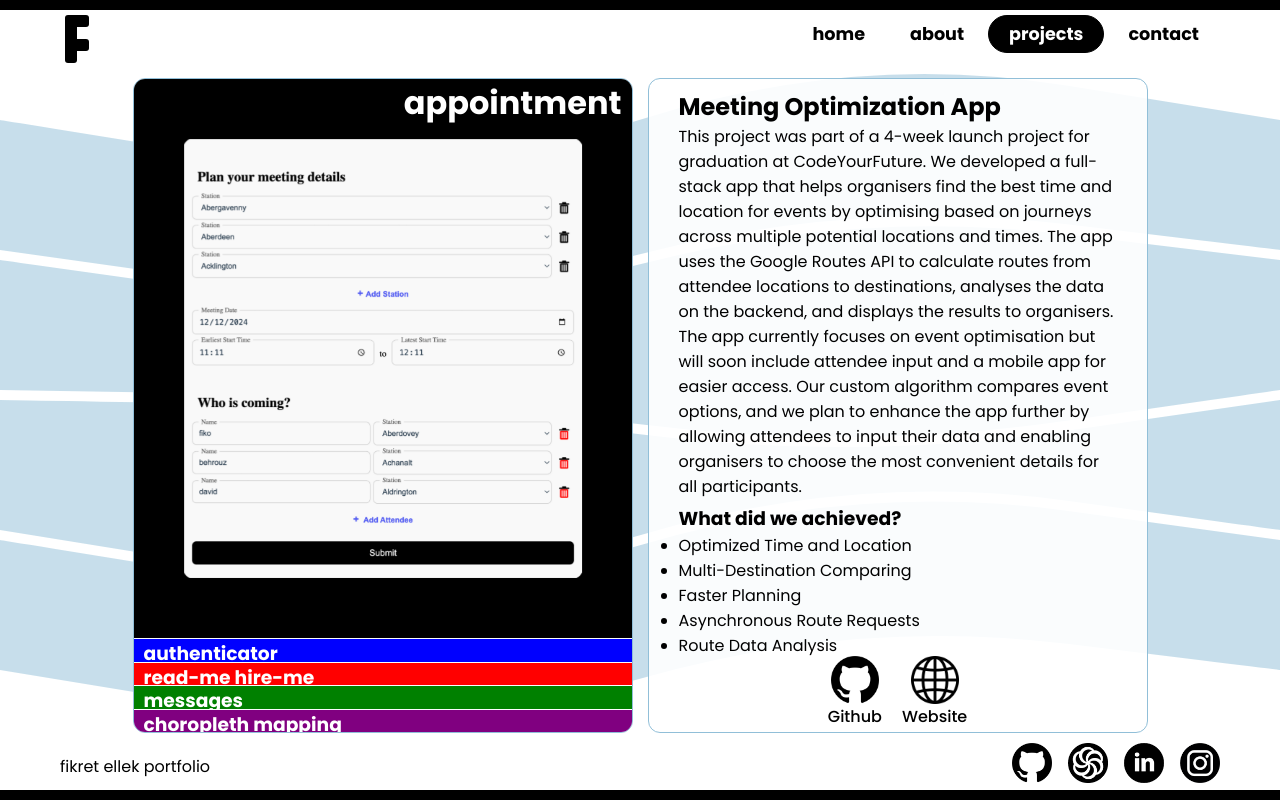
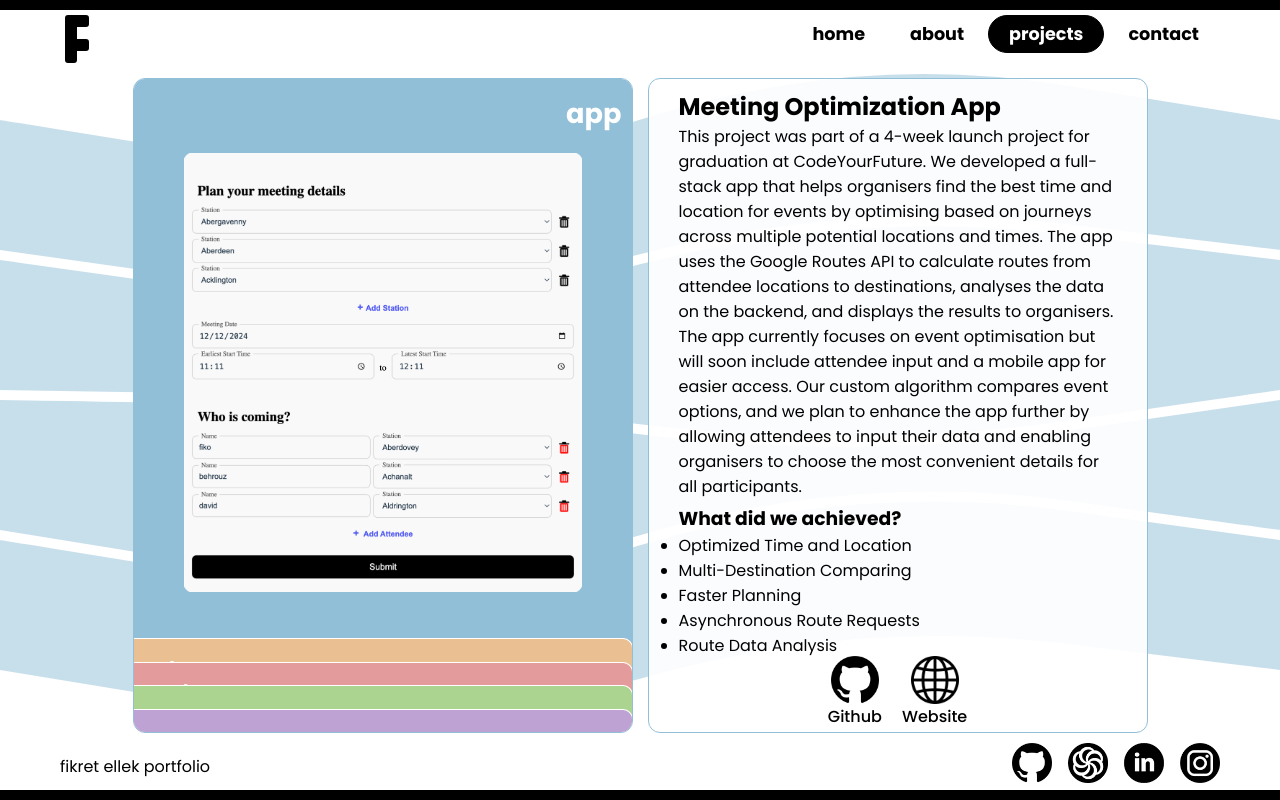
Before and after one commit to fikretellek/fikretellek.github.io, a React (Vite) app: page /#/projects in a window 1280 px wide. Built offline with nearby package versions, Linux system fonts and the light colour scheme.

Commit message:
project image component created, image section moved from projects to project image

```diff
--- a/src/components/HomeCard/CardInfo.json
+++ b/src/components/HomeCard/CardInfo.json
@@ -7,7 +7,7 @@
     "text": "working on my professional development by solo and team projects in CYF Products",
     "button": false
   },
-  "why": {
+  "passion": {
     "text": "following my passion for building things and continuous learning",
     "button": false
   },
--- a/src/components/HomeCard/HomeCard.scss
+++ b/src/components/HomeCard/HomeCard.scss
@@ -110,7 +110,7 @@
 #current-hero .inner-card .card-backside {
   background-color: #eabf91;
 }
-#why-hero .inner-card .card-backside {
+#passion-hero .inner-card .card-backside {
   background-color: #91d0c5;
 }
 #products-hero .inner-card .card-backside {
@@ -131,7 +131,7 @@
   grid-column: 2/3;
   grid-row: 1/2;
 }
-#home-hero #why-hero {
+#home-hero #passion-hero {
   grid-column: 1/2;
   grid-row: 2/3;
 }
--- /dev/null
+++ b/src/components/ProjectImage/ProjectImage.jsx
@@ -0,0 +1,43 @@
+import "./ProjectImage.scss";
+import meetingImg from "../../assets/meeting-1.png";
+import { useEffect, useState } from "react";
+
+const ProjectImage = ({ activeId, handleActiveProject }) => {
+  const [renderImage, setRenderImage] = useState(true);
+  const apps = ["app", "aut", "read", "mess", "map"];
+
+  useEffect(() => {
+    setRenderImage(false);
+    setTimeout(() => {
+      setRenderImage(true);
+    }, 400);
+  }, [handleActiveProject]);
+
+  return (
+    <ul id="projects-image-list">
+      {apps.map((app, i) => {
+        return (
+          <li
+            key={i}
+            id={"project-" + app}
+            onClick={(e) => handleActiveProject(e)}
+            className={"image-area-project" + (activeId === "project-" + app ? " active" : "")}
+          >
+            <h3 className={activeId === "project-" + app ? " active" : ""}>{app}</h3>
+
+            {renderImage && (
+              <img
+                src={meetingImg}
+                id={"image-" + app}
+                className={"p-image" + (activeId === "project-" + app ? " active" : "")}
+                alt="new meeting form on appointment project"
+              />
+            )}
+          </li>
+        );
+      })}
+    </ul>
+  );
+};
+
+export default ProjectImage;
--- /dev/null
+++ b/src/components/ProjectImage/ProjectImage.scss
@@ -0,0 +1,203 @@
+#projects-image-list {
+  margin-top: 14px;
+  width: 100%;
+  height: 100%;
+  display: flex;
+  flex-direction: column;
+  gap: 1px;
+
+  li {
+    box-sizing: border-box;
+    position: relative;
+    z-index: 0;
+    list-style: none;
+
+    * {
+      pointer-events: none;
+    }
+
+    h3 {
+      width: max-content;
+      position: absolute;
+      top: 0px;
+      padding: 0px 10px;
+      color: white;
+    }
+  }
+
+  li.active {
+    h3 {
+      font-size: 1.7rem;
+      right: 0px; // Always starts on the right side
+    }
+  }
+
+  li:not(.active) {
+    cursor: pointer;
+
+    h3 {
+      left: 0px;
+    }
+
+    &:not(:hover) {
+      h3 {
+        animation: slide-left 0.4s forwards;
+      }
+    }
+
+    &:hover {
+      h3 {
+        animation: slide-right 0.4s forwards;
+      }
+    }
+  }
+
+  li::before {
+    content: "";
+    box-sizing: border-box;
+    border-top: 1px solid white;
+    border-right: 1px solid white;
+    position: absolute;
+    top: -15px; /* Matches the border-radius value */
+    left: 0;
+    right: -1px;
+    height: 15px; /* Matches the border-radius value */
+    border-top-right-radius: 10px;
+    background-color: inherit; /* Matches the `li` background color */
+    z-index: 2; /* Places it behind the `li` */
+    opacity: 1;
+  }
+
+  .image-area-project {
+    height: 50px; // Default height
+    width: 100%;
+    position: relative;
+
+    display: flex;
+    flex-direction: column;
+    justify-content: center;
+    align-items: center;
+
+    .p-image {
+      padding: 60px;
+      width: calc(100% - 100px);
+      object-fit: cover;
+      position: relative;
+
+      //   visibility: hidden; /* Initially invisible */
+      //   opacity: 0; /* Initially transparent */
+
+      &.active {
+        /* Show element when active */
+        // visibility: visible; /* Make it visible */
+        // opacity: 0; /* Initially invisible */
+      }
+
+      &:not(.active) {
+        display: none;
+
+        // visibility: hidden; /* Initially invisible */
+        // opacity: 0;
+      }
+    }
+
+    &.active {
+      animation: adjust-height 0.4s forwards;
+    }
+
+    &:not(.active) {
+      animation: adjust-height-back 0.4s forwards;
+    }
+  }
+}
+
+#project-app.image-area-project {
+  background-color: #91bfd8;
+  //   opacity: 0.7;
+}
+
+#project-aut.image-area-project {
+  background-color: #eabf91;
+  //   opacity: 0.7;
+}
+
+#project-read {
+  background-color: #e49b9b;
+
+  //   opacity: 0.7;
+}
+
+#project-mess {
+  background-color: #acd491;
+  //   opacity: 0.7;
+}
+
+#project-map {
+  background-color: #bfa2d4;
+  //   opacity: 0.7;
+}
+
+@keyframes adjust-height {
+  from {
+    flex-grow: 0;
+    height: 50px;
+  }
+  to {
+    flex-grow: 1;
+    height: auto;
+  }
+}
+
+@keyframes adjust-height-back {
+  from {
+    flex-grow: 1;
+    height: auto;
+  }
+  to {
+    flex-grow: 0;
+    height: 50px;
+  }
+}
+
+@keyframes slide-right {
+  from {
+    left: 0;
+  }
+  to {
+    left: 100%;
+    transform: translateX(-100%);
+    font-size: 1.7rem;
+  }
+}
+
+@keyframes slide-left {
+  0% {
+    left: 100%;
+    transform: translateX(-100%);
+    font-size: 1.7rem;
+  }
+
+  100% {
+    left: 0;
+    transform: translateX(0%);
+  }
+}
+@keyframes become-visible {
+  0% {
+    visibility: hidden;
+    opacity: 0;
+  }
+  100% {
+    visibility: visible;
+    opacity: 1;
+  }
+}
+
+@keyframes display-delay {
+  0% {
+    display: none;
+  }
+  100% {
+    display: block;
+  }
+}
--- a/src/pages/Home/Home.jsx
+++ b/src/pages/Home/Home.jsx
@@ -6,7 +6,7 @@ const Home = () => {
   return (
     <>
       <div id="home-hero">
-        {["about", "current", "why", "products", "collab", "cyf"].map((id) => (
+        {["about", "current", "passion", "products", "collab", "cyf"].map((id) => (
           <HomeCard key={id} id={id} />
         ))}
       </div>
--- a/src/pages/Projects/Projects.jsx
+++ b/src/pages/Projects/Projects.jsx
@@ -1,12 +1,13 @@
 import { useState } from "react";
 import "./Projects.scss";
 import ProjectInfo from "../../components/ProjectInfo/ProjectInfo";
-import meetingImg from "../../assets/meeting-1.png";
+import ProjectImage from "../../components/ProjectImage/ProjectImage";
 
 const Products = () => {
   const [activeId, setActiveId] = useState("project-app");
+
   function handleActiveProject(e) {
-    const parentLi = e.target.closest("li"); // Ensure the target is the parent <li>
+    const parentLi = e.target.closest("li");
 
     document.querySelectorAll(".image-area-project").forEach((li) => {
       li.classList.remove("active");
@@ -24,70 +25,14 @@ const Products = () => {
         <div id="active-card" className="sub-page-card">
           <div id="inner-card" className="active-inner">
             <div id="project-app-info" className="project-info">
-              <ProjectInfo id={activeId} classList="active-project-info" />
+              <ProjectInfo id={activeId} />
             </div>
           </div>
         </div>
         <div id="image-area" className="sub-page-card">
           <div id="inner-card" className="active-inner">
             <div id="image-carousel">
-              <ul>
-                <li
-                  id="project-app"
-                  onClick={(e) => handleActiveProject(e)}
-                  className="image-area-project active"
-                >
-                  <h3>appointment</h3>
-                  <img
-                    src={meetingImg}
-                    id="a1"
-                    className="p-image active"
-                    alt="new meeting form on appointment project"
-                  />
-                  {/* <img
-                    src="src/assets/meeting-2.png"
-                    id="a2"
-                    className="p-image"
-                    alt="meeting search result on appointment project"
-                  /> */}
-                </li>
-                <li
-                  id="project-aut"
-                  onClick={(e) => handleActiveProject(e)}
-                  className="image-area-project"
-                >
-                  <h3>authenticator</h3>
-                  <img src="" alt="" />
-                  <img src="" alt="" />
-                </li>
-                <li
-                  id="project-read"
-                  onClick={(e) => handleActiveProject(e)}
-                  className="image-area-project"
-                >
-                  <h3>read-me hire-me</h3>
-                  <img src="" alt="" />
-                  <img src="" alt="" />
-                </li>
-                <li
-                  id="project-mess"
-                  onClick={(e) => handleActiveProject(e)}
-                  className="image-area-project"
-                >
-                  <h3>messages</h3>
-                  <img src="" alt="" />
-                  <img src="" alt="" />
-                </li>
-                <li
-                  id="project-map"
-                  onClick={(e) => handleActiveProject(e)}
-                  className="image-area-project"
-                >
-                  <h3>choropleth mapping</h3>
-                  <img src="" alt="" />
-                  <img src="" alt="" />
-                </li>
-              </ul>
+              <ProjectImage activeId={activeId} handleActiveProject={handleActiveProject} />
             </div>
           </div>
         </div>
--- a/src/pages/Projects/Projects.scss
+++ b/src/pages/Projects/Projects.scss
@@ -48,10 +48,6 @@
           display: flex;
           flex-direction: column;
           justify-content: space-between;
-
-          &.active-project-info {
-            animation: become-visible 0.4s forwards 0.3s;
-          }
         }
       }
     }
@@ -80,124 +76,8 @@
         box-sizing: border-box;
         width: 100%;
         height: 100%;
-
-        ul {
-          width: 100%;
-          height: 100%;
-          display: flex;
-          flex-direction: column;
-          gap: 1px;
-
-          li {
-            list-style: none;
-            * {
-              pointer-events: none;
-            }
-          }
-
-          .image-area-project {
-            height: 50px; // Default height
-            width: 100%;
-            position: relative;
-
-            display: flex;
-            flex-direction: column;
-            justify-content: center;
-            align-items: center;
-
-            h3 {
-              width: max-content;
-              position: absolute;
-              top: 0;
-              left: 0; // Always starts on the right side
-              padding: 0px 10px;
-              color: white;
-              animation: slide-right 0.4s forwards;
-            }
-
-            .p-image {
-              padding: 60px;
-              width: calc(100% - 100px);
-
-              object-fit: cover;
-              visibility: hidden;
-              opacity: 0;
-              &.active {
-                display: block;
-              }
-            }
-
-            #a1 {
-              // width: ;
-            }
-
-            // Animation for active state
-            &.active {
-              animation: adjust-height 0.4s forwards;
-
-              h3 {
-                animation: slide-left 0.4s forwards;
-              }
-
-              img {
-                animation: become-visible 0.4s forwards 0.3s;
-              }
-            }
-
-            // Animation for inactive state
-            &:not(.active) {
-              animation: adjust-height-back 0.4s forwards;
-            }
-          }
-        }
       }
     }
-  }
-}
-
-@keyframes adjust-height {
-  from {
-    flex-grow: 0;
-    height: 50px;
-  }
-  to {
-    flex-grow: 1;
-    height: auto;
-  }
-}
-
-@keyframes adjust-height-back {
-  from {
-    flex-grow: 1;
-    height: auto;
-  }
-  to {
-    flex-grow: 0;
-    height: 50px;
-  }
-}
-
-@keyframes slide-left {
-  from {
-    left: 0;
-  }
-  to {
-    left: 100%;
-    transform: translateX(-100%);
-    font-size: 2rem;
-  }
-}
-
-@keyframes slide-right {
-  0% {
-    left: 100%;
-    transform: translateX(-100%);
-    font-size: 2rem;
-  }
-
-  100% {
-    left: 0;
-    transform: translateX(0%);
   }
 }
 
@@ -211,23 +91,3 @@
     opacity: 1;
   }
 }
-
-#project-app.image-area-project {
-  background-color: black;
-}
-
-#project-aut.image-area-project {
-  background-color: blue;
-}
-
-#project-read {
-  background-color: red;
-}
-
-#project-mess {
-  background-color: green;
-}
-
-#project-map {
-  background-color: purple;
-}
```
Also changed, not shown: src/components/ProjectInfo/ProjectInfo.jsx (+8 -9 lines).
